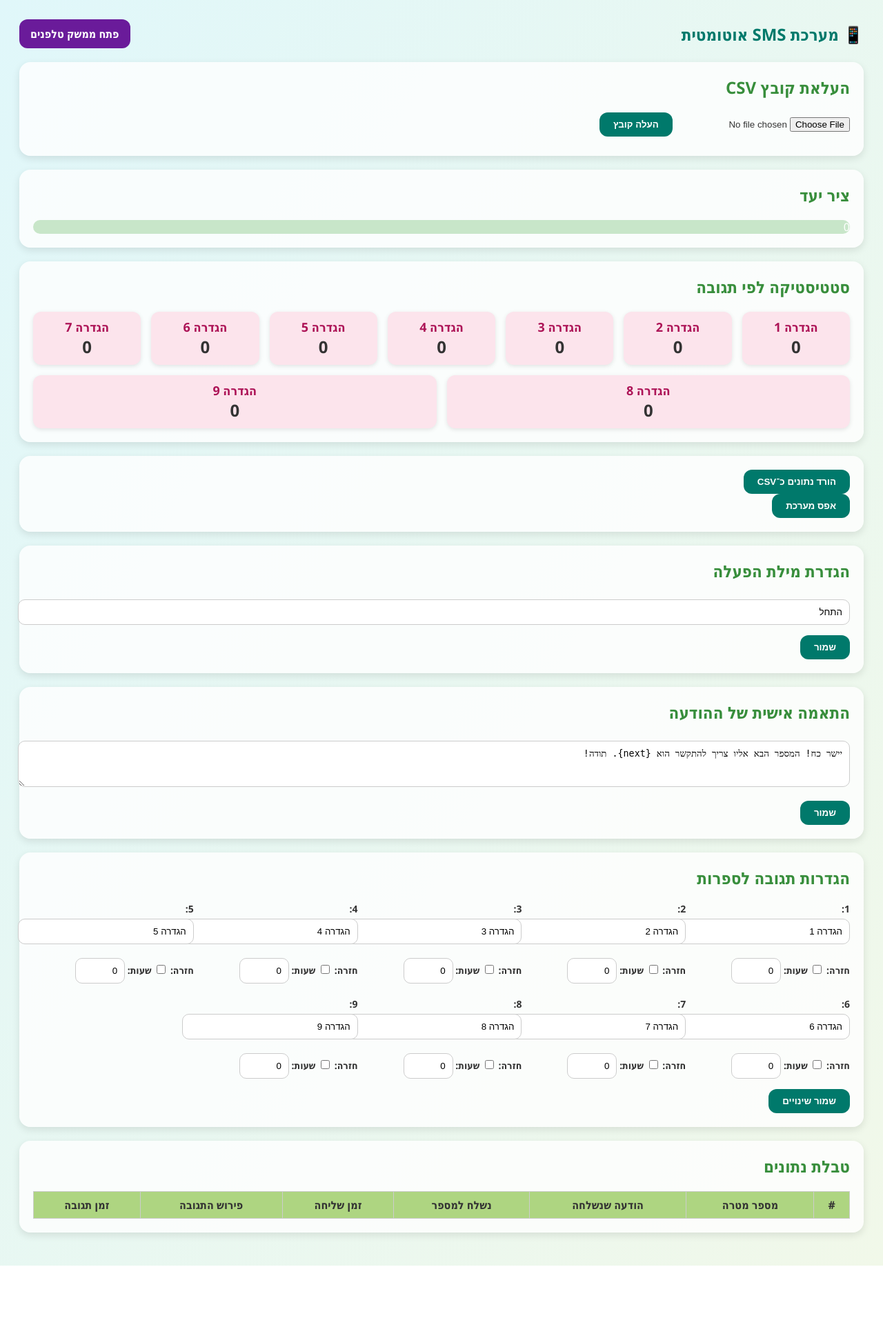
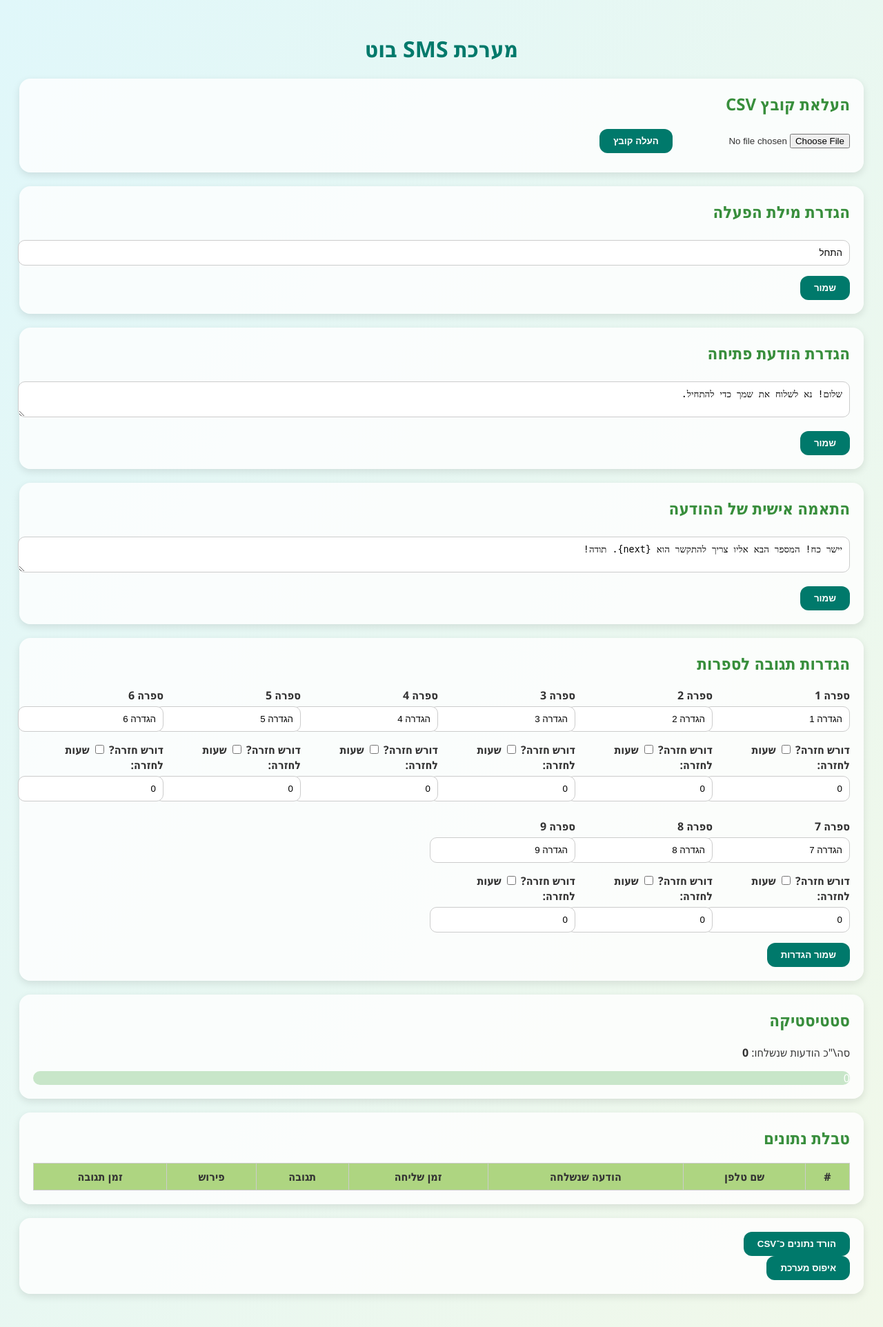
Before and after one commit to uriya222972/sms-auto-bot, a Flask app: page / in a window 1280 px wide. Shown: the whole page at 69% size. Before the commit the page ends 1835 px from the top, so only its background shows below. Run offline with Flask 3, Linux system fonts and the light colour scheme; lists and menus that the app fills with data are empty.

Commit message:
Update index.html

```diff
--- a/templates/index.html
+++ b/templates/index.html
@@ -12,33 +12,10 @@
       padding: 20px;
       direction: rtl;
     }
-
-    .header-bar {
-      display: flex;
-      justify-content: space-between;
-      align-items: center;
-      margin-bottom: 20px;
-    }
-
-    .logo-title {
-      font-size: 24px;
-      font-weight: bold;
+    h1 {
+      text-align: center;
       color: #00796b;
     }
-
-    .telephony-button {
-      background-color: #6a1b9a;
-      color: white;
-      padding: 10px 16px;
-      border-radius: 12px;
-      text-decoration: none;
-      font-weight: bold;
-    }
-
-    .telephony-button:hover {
-      background-color: #4a148c;
-    }
-
     .section {
       background: #ffffffcc;
       border-radius: 16px;
@@ -46,13 +23,11 @@
       padding: 20px;
       margin-bottom: 20px;
     }
-
     .section h2 {
       margin-top: 0;
       color: #388e3c;
     }
-
-    input[type="text"], input[type="number"], textarea, select {
+    input[type="text"], textarea, input[type="number"], select {
       width: 100%;
       padding: 10px;
       margin-top: 5px;
@@ -60,11 +35,9 @@
       border: 1px solid #ccc;
       border-radius: 10px;
     }
-
     input[type="file"] {
       margin-bottom: 15px;
     }
-
     input[type="submit"], button {
       background-color: #00796b;
       color: white;
@@ -74,38 +47,31 @@
       cursor: pointer;
       font-weight: bold;
     }
-
     input[type="submit"]:hover, button:hover {
       background-color: #004d40;
     }
-
     table {
       width: 100%;
       border-collapse: collapse;
       margin-top: 15px;
     }
-
     th, td {
       border: 1px solid #ccc;
       padding: 8px;
       text-align: center;
       background-color: #f9fbe7;
     }
-
     th {
       background-color: #aed581;
     }
-
     .grid {
       display: grid;
       grid-template-columns: repeat(auto-fit, minmax(180px, 1fr));
       gap: 10px;
     }
-
     label {
       font-weight: bold;
     }
-
     .progress-bar {
       height: 20px;
       background: #c8e6c9;
@@ -113,7 +79,6 @@
       overflow: hidden;
       margin-top: 10px;
     }
-
     .progress-bar-inner {
       height: 100%;
       background: #388e3c;
@@ -122,48 +87,10 @@
       line-height: 20px;
       transition: width 0.3s;
     }
-
-    .stats-boxes {
-      display: flex;
-      flex-wrap: wrap;
-      gap: 15px;
-      margin-top: 15px;
-    }
-
-    .stats-box {
-      flex: 1 1 120px;
-      background: #fce4ec;
-      border-radius: 12px;
-      padding: 10px;
-      text-align: center;
-      box-shadow: 0 2px 6px rgba(0,0,0,0.1);
-    }
-
-    .stats-box-title {
-      font-size: 18px;
-      font-weight: bold;
-      color: #ad1457;
-    }
-
-    .stats-box-value {
-      font-size: 24px;
-      font-weight: bold;
-    }
-
-    .response-grid {
-      display: grid;
-      grid-template-columns: repeat(auto-fit, minmax(200px, 1fr));
-      gap: 5px;
-      font-size: 14px;
-    }
   </style>
 </head>
 <body>
-
-  <div class="header-bar">
-    <div class="logo-title">📱 מערכת SMS אוטומטית</div>
-    <a href="/telephony" target="_blank" class="telephony-button">פתח ממשק טלפנים</a>
-  </div>
+  <h1>מערכת SMS בוט</h1>
 
   <div class="section">
     <h2>העלאת קובץ CSV</h2>
@@ -172,52 +99,24 @@
       <input type="submit" value="העלה קובץ">
     </form>
     {% if filename %}
-      <p><strong>קובץ נבחר:</strong> {{ filename }}</p>
+      <p>הקובץ הנוכחי: <strong>{{ filename }}</strong></p>
     {% endif %}
-  </div>
-
-  <div class="section">
-    <h2>ציר יעד</h2>
-    <div class="progress-bar">
-      <div class="progress-bar-inner" style="width: {{ total_sent / target_goal * 100 if target_goal else 0 }}%">
-        {{ total_sent }} / {{ target_goal }}
-      </div>
-    </div>
-    {% if bonus_active %}
-      <div class="progress-bar" style="margin-top: 10px; background: #ffe0b2;">
-        <div class="progress-bar-inner" style="background: #fb8c00; width: {{ total_sent / bonus_goal * 100 if bonus_goal else 0 }}%">
-          {{ total_sent }} / {{ bonus_goal }} (בונוס)
-        </div>
-      </div>
-    {% endif %}
-  </div>
-
-  <div class="section">
-    <h2>סטטיסטיקה לפי תגובה</h2>
-    <div class="stats-boxes">
-      {% for label, count in stats.items() %}
-        <div class="stats-box">
-          <div class="stats-box-title">{{ label }}</div>
-          <div class="stats-box-value">{{ count }}</div>
-        </div>
-      {% endfor %}
-    </div>
-  </div>
-
-  <div class="section">
-    <form action="/download">
-      <input type="submit" value="הורד נתונים כ־CSV">
-    </form>
-    <form action="/reset" method="post" onsubmit="return confirm('האם אתה בטוח שברצונך לאפס את המערכת?');">
-      <input type="submit" value="אפס מערכת">
-    </form>
   </div>
 
   <div class="section">
     <h2>הגדרת מילת הפעלה</h2>
     <form method="post">
       <input type="hidden" name="update_activation_word">
-      <input type="text" name="activation_word" value="{{ activation_word }}" placeholder="למשל: התחלה, היי">
+      <input type="text" name="activation_word" value="{{ activation_word }}" placeholder="למשל התחלה">
+      <input type="submit" value="שמור">
+    </form>
+  </div>
+
+  <div class="section">
+    <h2>הגדרת הודעת פתיחה</h2>
+    <form method="post">
+      <input type="hidden" name="update_greeting_template">
+      <textarea name="greeting_template" rows="2" placeholder="שלום! נא לשלוח את שמך כדי להתחיל.">{{ greeting_template }}</textarea>
       <input type="submit" value="שמור">
     </form>
   </div>
@@ -226,7 +125,7 @@
     <h2>התאמה אישית של ההודעה</h2>
     <form method="post">
       <input type="hidden" name="update_template">
-      <textarea name="template" rows="3" placeholder="יישר כח! המספר הבא הוא {next}...">{{ template }}</textarea>
+      <textarea name="template" rows="2" placeholder="יישר כח! המספר הבא הוא {next}...">{{ template }}</textarea>
       <input type="submit" value="שמור">
     </form>
   </div>
@@ -235,20 +134,28 @@
     <h2>הגדרות תגובה לספרות</h2>
     <form method="post">
       <input type="hidden" name="update_response_map">
-      <div class="response-grid">
+      <div class="grid">
         {% for digit, config in response_map.items() %}
           <div>
-            <label>{{ digit }}:</label>
-            <input type="text" name="label_{{ digit }}" value="{{ config.label }}" placeholder="לדוג' תרם">
-            <label>חזרה:</label>
+            <label>ספרה {{ digit }}</label>
+            <input type="text" name="label_{{ digit }}" value="{{ config.label }}" placeholder="למשל תרם">
+            <label>דורש חזרה?</label>
             <input type="checkbox" name="callback_{{ digit }}" {% if config.callback_required %}checked{% endif %}>
-            <label>שעות:</label>
-            <input type="number" name="hours_{{ digit }}" value="{{ config.hours }}" min="0" style="width: 50px;">
+            <label>שעות לחזרה:</label>
+            <input type="number" name="hours_{{ digit }}" value="{{ config.hours }}" min="0">
           </div>
         {% endfor %}
       </div>
-      <input type="submit" value="שמור שינויים">
+      <input type="submit" value="שמור הגדרות">
     </form>
+  </div>
+
+  <div class="section">
+    <h2>סטטיסטיקה</h2>
+    <p>סה\"כ הודעות שנשלחו: <strong>{{ total_sent }}</strong></p>
+    <div class="progress-bar">
+      <div class="progress-bar-inner" style="width: {{ total_sent / rows|length * 100 if rows else 0 }}%">{{ total_sent }} / {{ rows|length }}</div>
+    </div>
   </div>
 
   <div class="section">
@@ -257,11 +164,11 @@
       <thead>
         <tr>
           <th>#</th>
-          <th>מספר מטרה</th>
+          <th>שם טלפן</th>
           <th>הודעה שנשלחה</th>
-          <th>נשלח למספר</th>
           <th>זמן שליחה</th>
-          <th>פירוש התגובה</th>
+          <th>תגובה</th>
+          <th>פירוש</th>
           <th>זמן תגובה</th>
         </tr>
       </thead>
@@ -269,17 +176,25 @@
         {% for i in range(rows|length) %}
           <tr>
             <td>{{ i + 1 }}</td>
-            <td>{{ rows[i] }}</td>
-            <td>{{ send_log[i].message if send_log[i] is defined }}</td>
-            <td>{{ send_log[i].to if send_log[i] is defined }}</td>
-            <td>{{ send_log[i].time if send_log[i] is defined }}</td>
-            <td>{{ responses[i].label if responses[i] is defined }}</td>
-            <td>{{ responses[i].time if responses[i] is defined }}</td>
+            <td>{{ send_log[i].to if send_log[i] is defined else '' }}</td>
+            <td>{{ send_log[i].message if send_log[i] is defined else '' }}</td>
+            <td>{{ send_log[i].time if send_log[i] is defined else '' }}</td>
+            <td>{{ responses[i].message if responses[i] is defined else '' }}</td>
+            <td>{{ responses[i].label if responses[i] is defined else '' }}</td>
+            <td>{{ responses[i].time if responses[i] is defined else '' }}</td>
           </tr>
         {% endfor %}
       </tbody>
     </table>
   </div>
 
+  <div class="section">
+    <form action="/download">
+      <input type="submit" value="הורד נתונים כ־CSV">
+    </form>
+    <form action="/reset" method="post" onsubmit="return confirm('האם לאפס את המערכת?');">
+      <input type="submit" value="איפוס מערכת">
+    </form>
+  </div>
 </body>
 </html>
```
